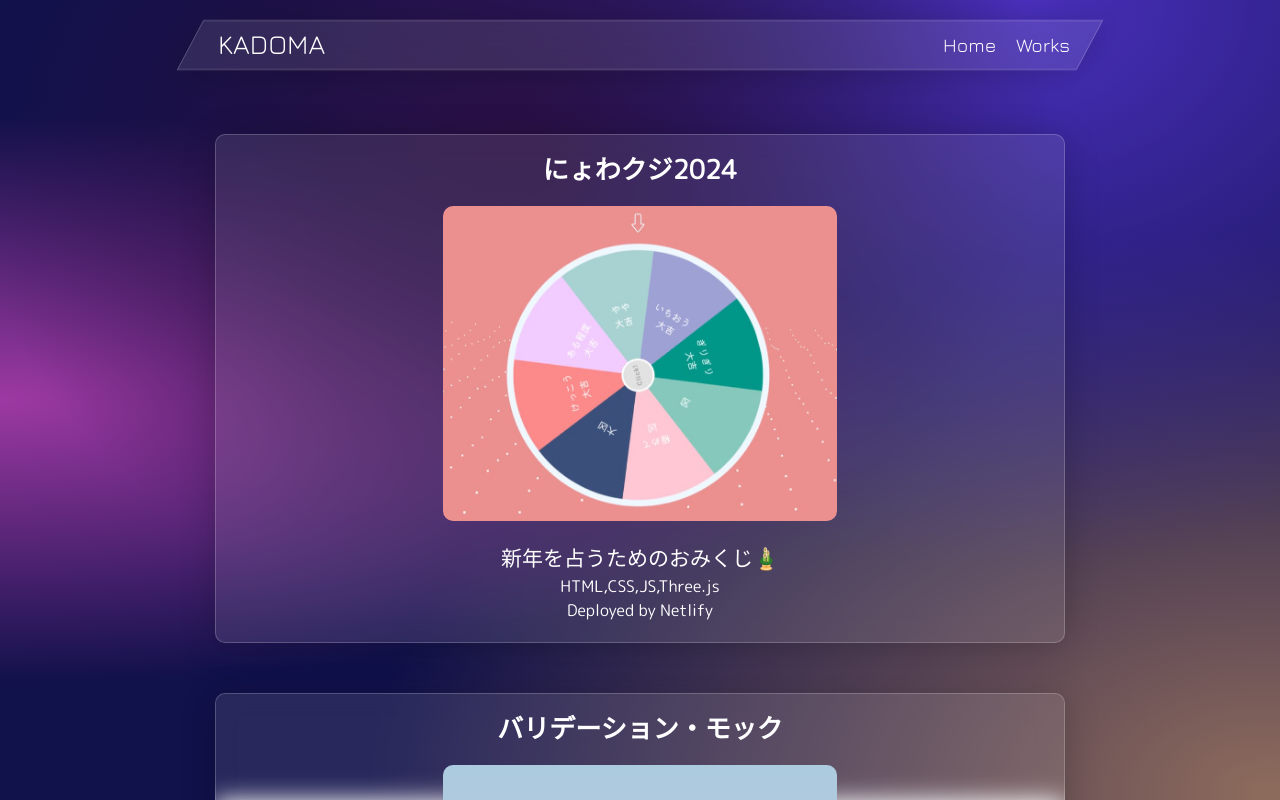
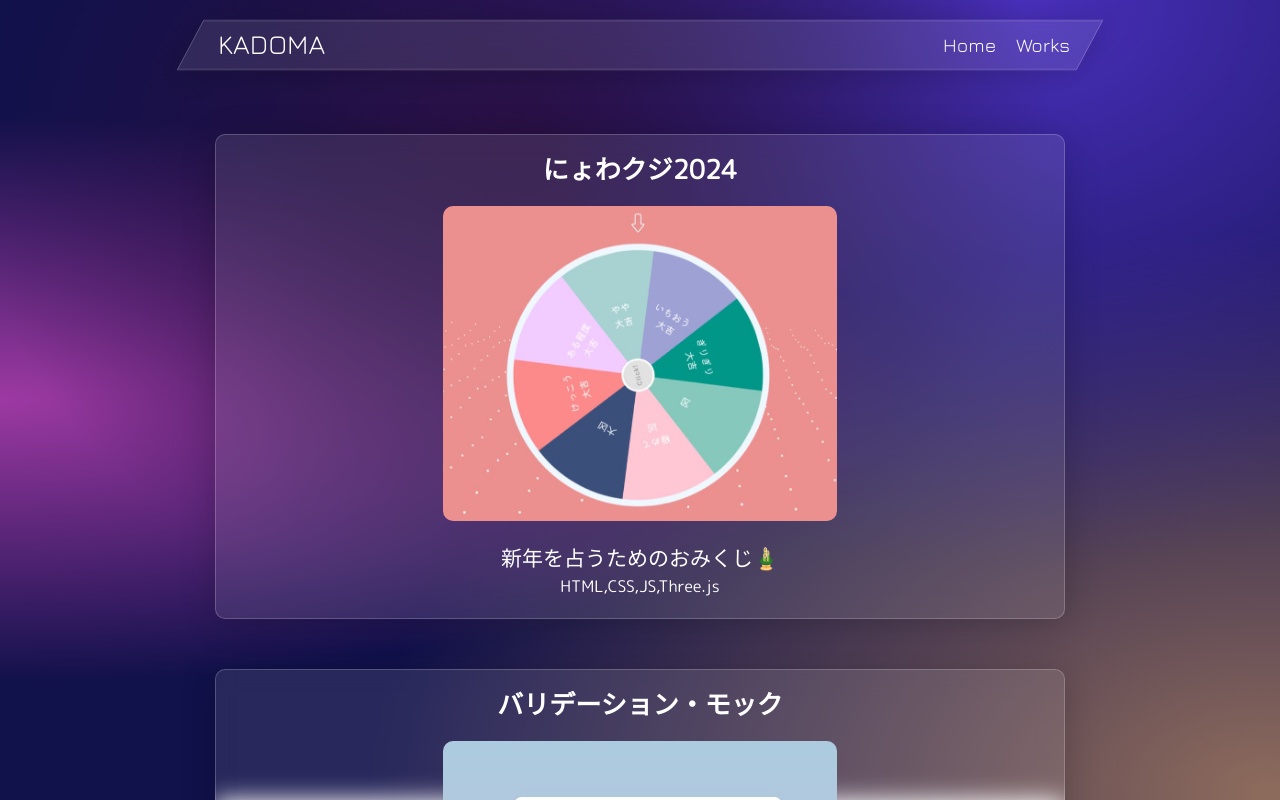
Before and after one commit to KamabokoFish/kamaboko-next-site, a Next.js app: page /works in a window 1280 px wide. Shown: the top 800 px of the page. Built offline with nearby package versions, Linux system fonts and the light colour scheme.

Commit message:
refactor(works): hide otherdesc section

```diff
--- a/src/components/worksCard.js
+++ b/src/components/worksCard.js
@@ -63,7 +63,7 @@ const worksData = [
     href: 'https://nyowa-rou-2024.netlify.app/',
     mainDesc: '新年を占うためのおみくじ🎍',
     techDesc: 'HTML,CSS,JS,Three.js',
-    otherDesc: 'Deployed by Netlify'
+    // otherDesc: 'Deployed by Netlify'
   },
   {
     id: 1,
@@ -72,7 +72,7 @@ const worksData = [
     href: 'https://password-mock.netlify.app/',
     mainDesc: 'パス入力欄のモックUI',
     techDesc: 'HTML,CSS,JS,Vanilla-Tilt',
-    otherDesc: 'Deployed by Netlify'
+    // otherDesc: 'Deployed by Netlify'
   },
 ];
 
@@ -94,7 +94,7 @@ const worksCard = () => {
             <div className='description'>
               <p>{work.mainDesc}</p>
               <span>{work.techDesc}</span>
-              <span>{work.otherDesc}</span>
+              {/* <span>{work.otherDesc}</span> */}
             </div>
           </motion.a>
         );
```
